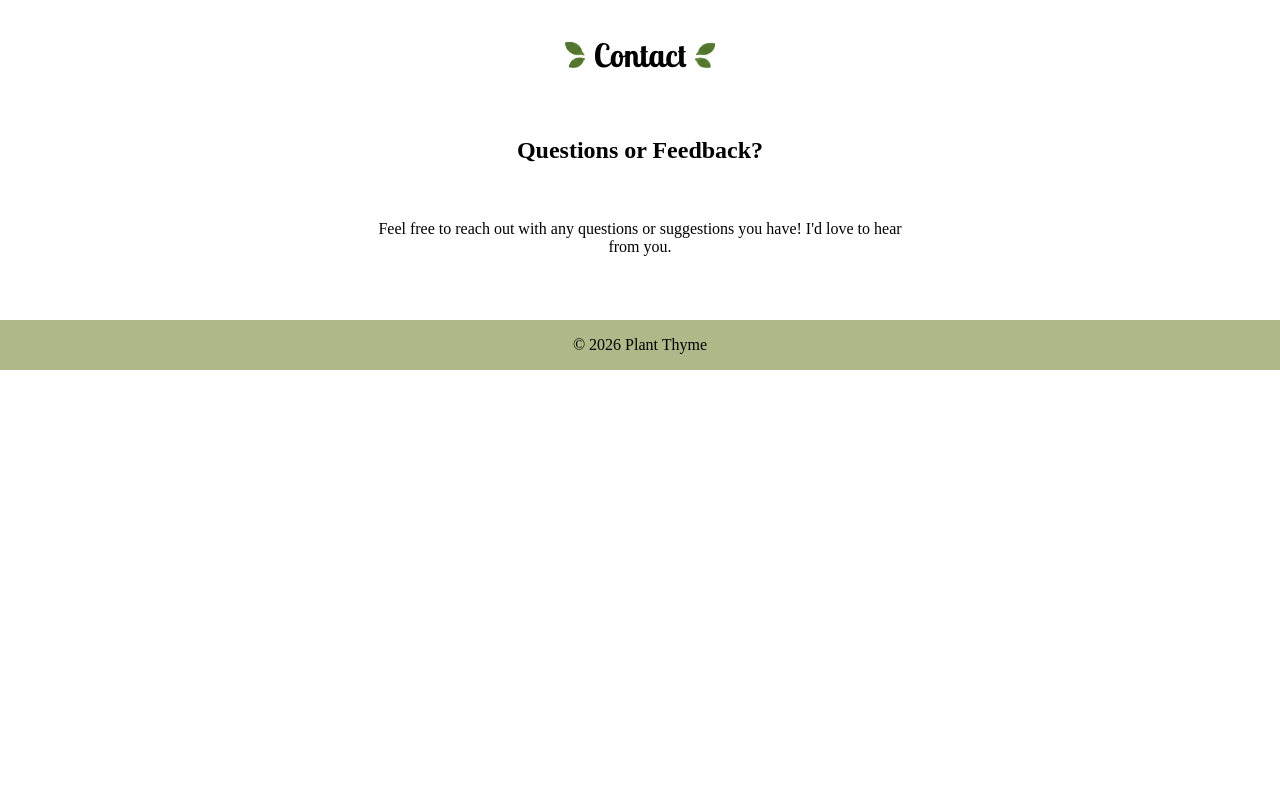
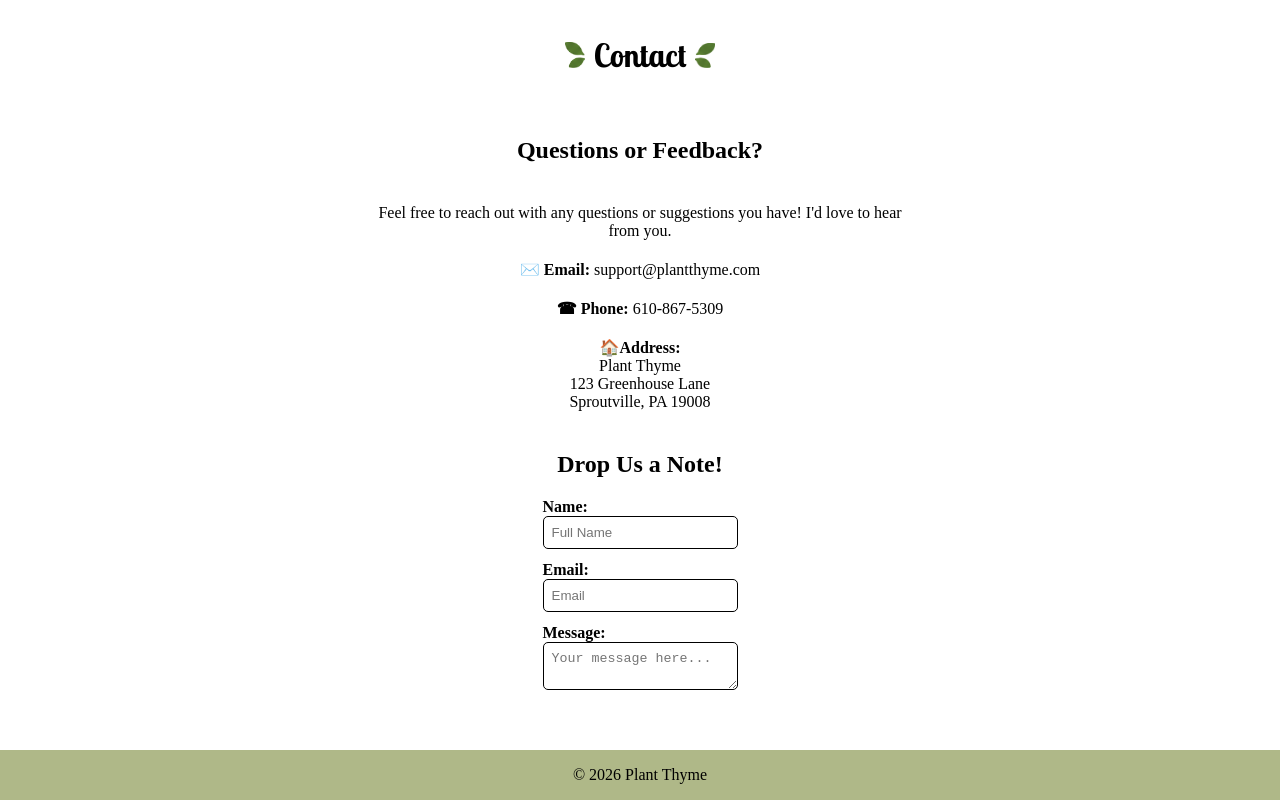
Before and after one commit to tiff-m-tech/plant-thyme, a React (Vite) app in the folder PlantThyme/: page /contact in a window 1280 px wide. Shown: the part 489-1289 px from the top of the page. Before the commit the page ends 859 px from the top, so only its background shows below. Built offline with nearby package versions, Linux system fonts and the light colour scheme.

Commit message:
Add contact form with basic styling
- Add form with name, email, and feedback fields to Contact
- Update contact page image
- Add basic form styles

```diff
--- a/PlantThyme/src/App.css
+++ b/PlantThyme/src/App.css
@@ -122,3 +122,22 @@ footer {
 /* Home Page -------------------------------------------------------------------------------------------- */
 
 /* Contact Page -------------------------------------------------------------------------------------------- */
+#contact form {
+    display: flex;
+    flex-direction: column;
+    max-width: 400px;
+}
+
+#contact form label {
+    font-weight: bold;
+    text-align: left;
+}
+
+#contact form input,
+#contact form textarea {
+    width: 100%;
+    padding: 0.5rem;
+    margin-bottom: 0.75rem;
+    border: 1px solid black;
+    border-radius: 5px;
+}
--- a/PlantThyme/src/components/pages/Contact.jsx
+++ b/PlantThyme/src/components/pages/Contact.jsx
@@ -1,8 +1,32 @@
+import { useState } from "react";
 import { altFromFileName } from "../../utils/altFromFileName";
 import { userName, leftDecoImagePath, rightDecoImagePath } from "../../data/constants";
 
 export default function Contact() {
     const contactImagePath = "/images/brand/contact.png";
+    const [formData, setFormData] = useState({
+        name: "",
+        email: "",
+        feedback: "",
+    });
+
+    // event.target is the DOM element that fired the event, the actual input the user typed in
+    // { name, value } is destructuring
+    // using setFormData and passing a function, passes current state as prev, using spread operator copies every key/value pair from previous state object
+    // [name]: value uses square brackets = "computed property name"
+    // it evaluates the `name` variable and uses its value as the key
+    // ie if name is "email", this becomes email: value
+    // aka take everything from the old state and overwrite the one field that changed
+    function handleChange(event) {
+        const { name, value } = event.target;
+        setFormData((prev) => ({ ...prev, [name]: value }));
+    }
+
+    function handleSubmit(event) {
+        event.preventDefault(); // stops browser from reloading the page
+        console.log("Submitting", values); // later change this to send values to backend
+    }
+
     return (
         <main id="contact">
             <img src={contactImagePath} alt={altFromFileName(contactImagePath)} className="large-page-image" />
@@ -12,7 +36,39 @@ export default function Contact() {
                 <img src={rightDecoImagePath} alt={altFromFileName(rightDecoImagePath)} className="end-deco-image" />
             </div>
             <h2>Questions or Feedback?</h2>
-            <p>Feel free to reach out with any questions or suggestions you have! I'd love to hear from you.</p>
+            <div>Feel free to reach out with any questions or suggestions you have! I'd love to hear from you.</div>
+            <div>
+                <strong>✉️ Email:</strong> support@plantthyme.com
+            </div>
+            <div>
+                <strong>☎ Phone:</strong> 610-867-5309
+            </div>
+            <div>
+                <strong>🏠Address:</strong>
+                <br />
+                Plant Thyme
+                <br />
+                123 Greenhouse Lane
+                <br />
+                Sproutville, PA 19008
+            </div>
+            <form onSubmit={handleSubmit}>
+                <h2>Drop Us a Note!</h2>
+                <label htmlFor="name">Name:</label>
+                <input id="name" type="text" name="name" placeholder="Full Name" value={formData.name} onChange={handleChange} required />
+                <label htmlFor="email">Email:</label>
+                <input id="email" type="email" name="email" placeholder="Email" value={formData.email} onChange={handleChange} required />
+                <label htmlFor="feedback">Message:</label>
+                <textarea
+                    id="notes"
+                    name="message"
+                    placeholder="Your message here..."
+                    maxLength="500"
+                    value={formData.message}
+                    onChange={handleChange}
+                    required
+                />
+            </form>
         </main>
     );
 }
```
Also changed, not shown: 1 other file (tests, documents, lock files or other folders).
